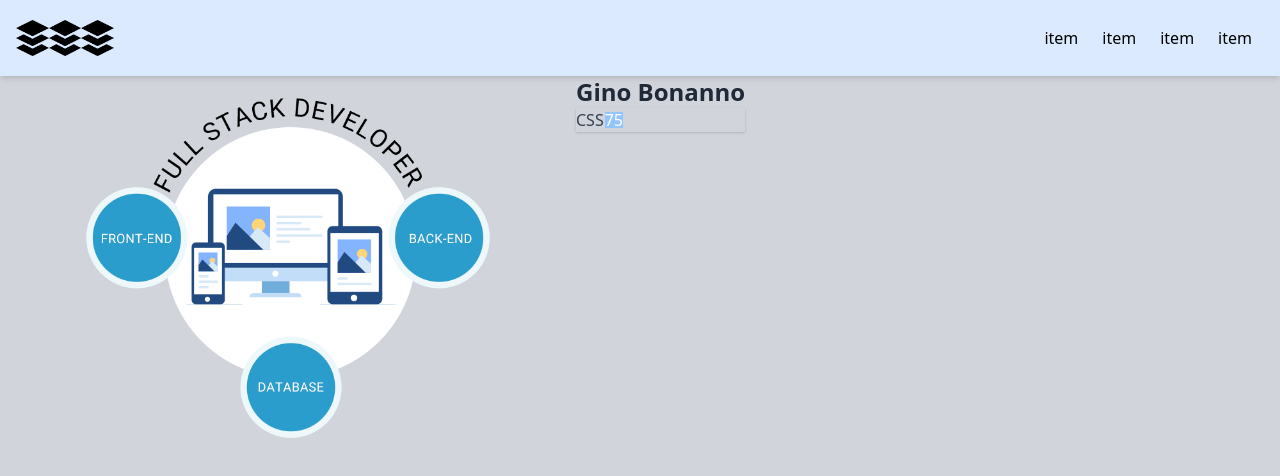
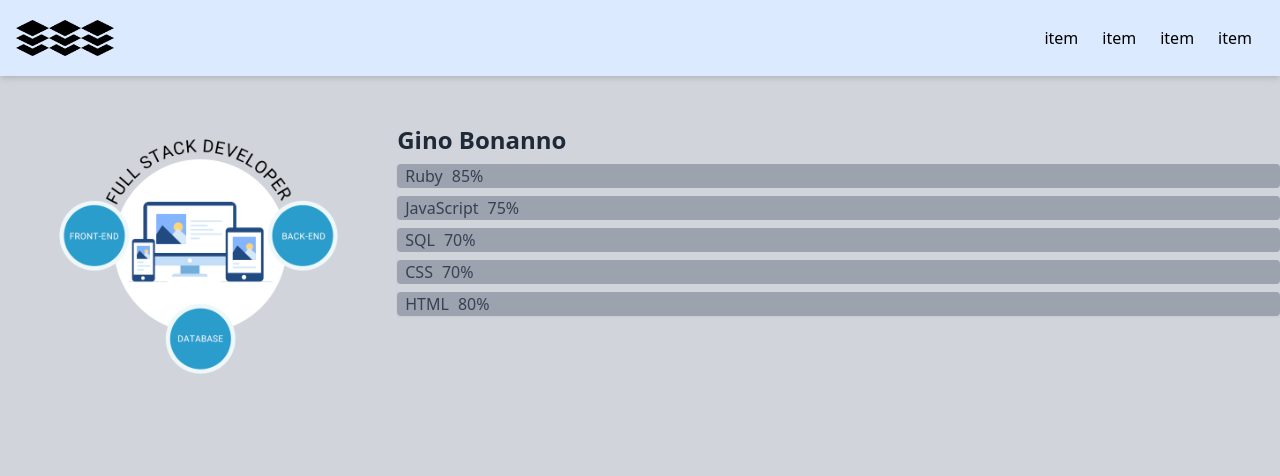
Before and after one commit to EugenioAntonioBonanno/portfolio, a React (Create React App) app: page / in a window 1280 px wide. Shown: the top 476 px of the page. Built offline with nearby package versions, Linux system fonts and the light colour scheme.

Commit message:
adjust screen width formain area plus header

```diff
--- a/src/components/About.js
+++ b/src/components/About.js
@@ -5,16 +5,36 @@ import hireFullstackImage from '../assets/hire-fullstack-image.png';
 
 const About = () => {
   return (
-    <div className='flex'>
+    <div className='block md:flex mt-12'>
       <div class="logo">
         <img src={hireFullstackImage} alt="full-stack" className='max-h-96'></img>
       </div>
-      <div>
+      <div className='w-full'>
         <h2 className='text-2xl font-bold text-gray-800'>Gino Bonanno </h2>
-        <div>
+        <div className='shadow-sm'>
+          <ProgressBar
+            percentage='85'
+            skill='Ruby'
+          />
+
           <ProgressBar
             percentage='75'
+            skill='JavaScript'
+          />
+
+          <ProgressBar
+            percentage='70'
+            skill='SQL'
+          />
+
+          <ProgressBar
+            percentage='70'
             skill='CSS'
+          />
+
+          <ProgressBar
+            percentage='80'
+            skill='HTML'
           />
         </div>
       </div>
--- a/src/components/App.js
+++ b/src/components/App.js
@@ -4,7 +4,7 @@ import About from './About';
 
 function App() {
   return (
-    <div>
+    <div className="max-w-screen-xl">
       <Header />
       <About />
     </div>
--- a/src/components/Header.js
+++ b/src/components/Header.js
@@ -3,21 +3,19 @@ import fullStackImage from '../assets/full-stack.png'
 
 const Header = () => {
   return (
-    <header class="bg-blue-100 py-2 shadow-md flex justify-center items-center">
+    <header class="bg-blue-100 py-2 w-screen shadow-md flex justify-center items-center">
+      <div class="flex w-full max-w-screen-xl items-center justify-between px-4 py-3 sm:px-4 sm:py-3">
 
-      <div class="flex w-full max-w-screen-xl items-center justify-between px-4 py-3 sm:px-4 sm:py-3">
         <div>
           <img src={fullStackImage} alt="full-stack" className="inline h-9" ></img>
           <img src={fullStackImage} alt="full-stack" className="inline h-9" ></img>
           <img src={fullStackImage} alt="full-stack" className="inline h-9" ></img>
-
-
         </div>
 
         <div class="sm:hidden">
           <button type="button" id='toggle-menu-options' class="block text-gray-600 hover:text-grey-800 focus:text-grey-900 focus:outline-none">
-            <svg class="h-6 w-6 mr-3 fill-current" viewBox="0 0 24 24">
-              <path fill-rule="evenodd" d="M4 5h16a1 1 0 0 1 0 2H4a1 1 0 1 1 0-2zm0 6h16a1 1 0 0 1 0 2H4a1 1 0 0 1 0-2zm0 6h16a1 1 0 0 1 0 2H4a1 1 0 0 1 0-2z"/>
+            <svg className="h-6 w-6 mr-3 fill-current" viewBox="0 0 24 24">
+              <path fillRule="evenodd" d="M4 5h16a1 1 0 0 1 0 2H4a1 1 0 1 1 0-2zm0 6h16a1 1 0 0 1 0 2H4a1 1 0 0 1 0-2zm0 6h16a1 1 0 0 1 0 2H4a1 1 0 0 1 0-2z"/>
             </svg>
           </button>
         </div>
--- a/src/components/ProgressBar.js
+++ b/src/components/ProgressBar.js
@@ -1,12 +1,12 @@
 import React from 'react';
 
 const ProgressBar = (props) => {
-  console.log(props)
   return (
-    <div className="flex shadow items-center w-full bg-grey-light">
-      <span className='inline-block text-gray-700 border-r font-medium border-gray-300'>{props.skill}</span>
+    <div className="flex items-center my-2 px-2 w-full rounded bg-gray-400">
+      <span className='inline-block font-medium pr-2 text-gray-700 border-r border-gray-400'>{props.skill}</span>
       <div className='inline-block w-full'>
-        <span className="bg-blue-300 inline-block leading-none text-center text-white" style={{width: props.percentage}}>{props.percentage}</span>
+        <span className="bg-blue-300 inline-block" style={{width: props.percentage}}></span>
+        <span className="text-center font-medium text-gray-700">{props.percentage}%</span>
       </div>
     </div>
   )
```
Also changed, not shown: 1 other file (tests, documents, lock files or other folders).
